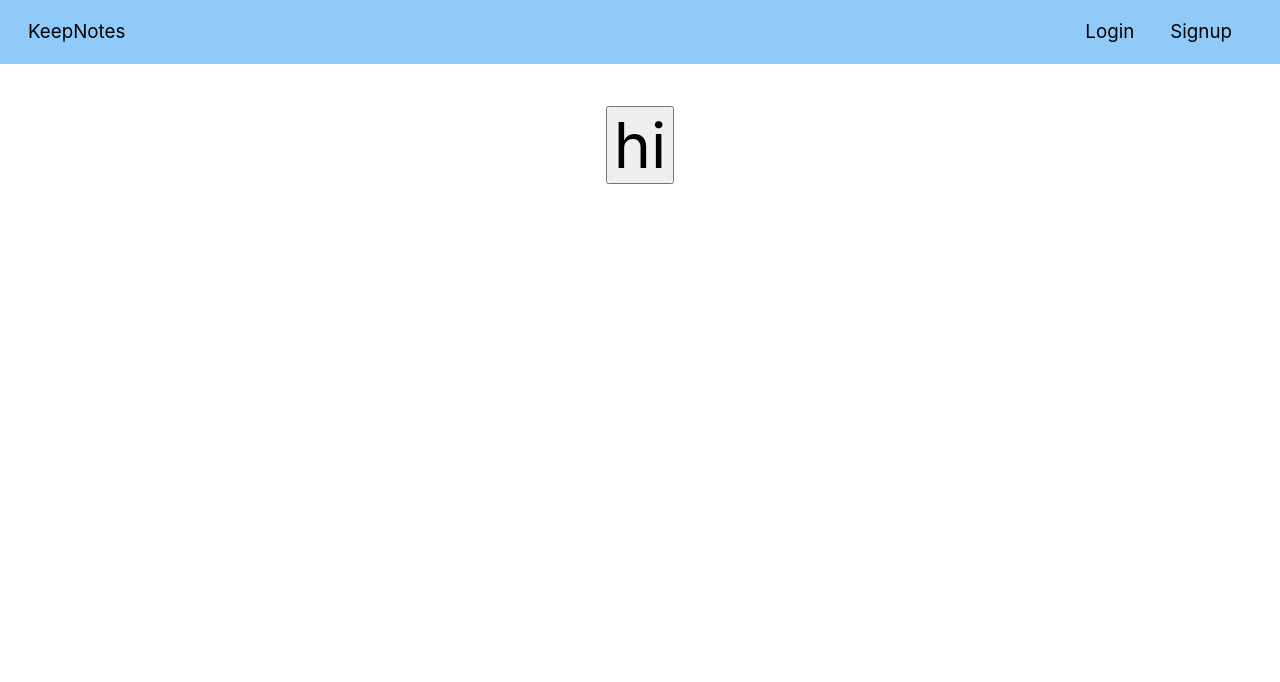
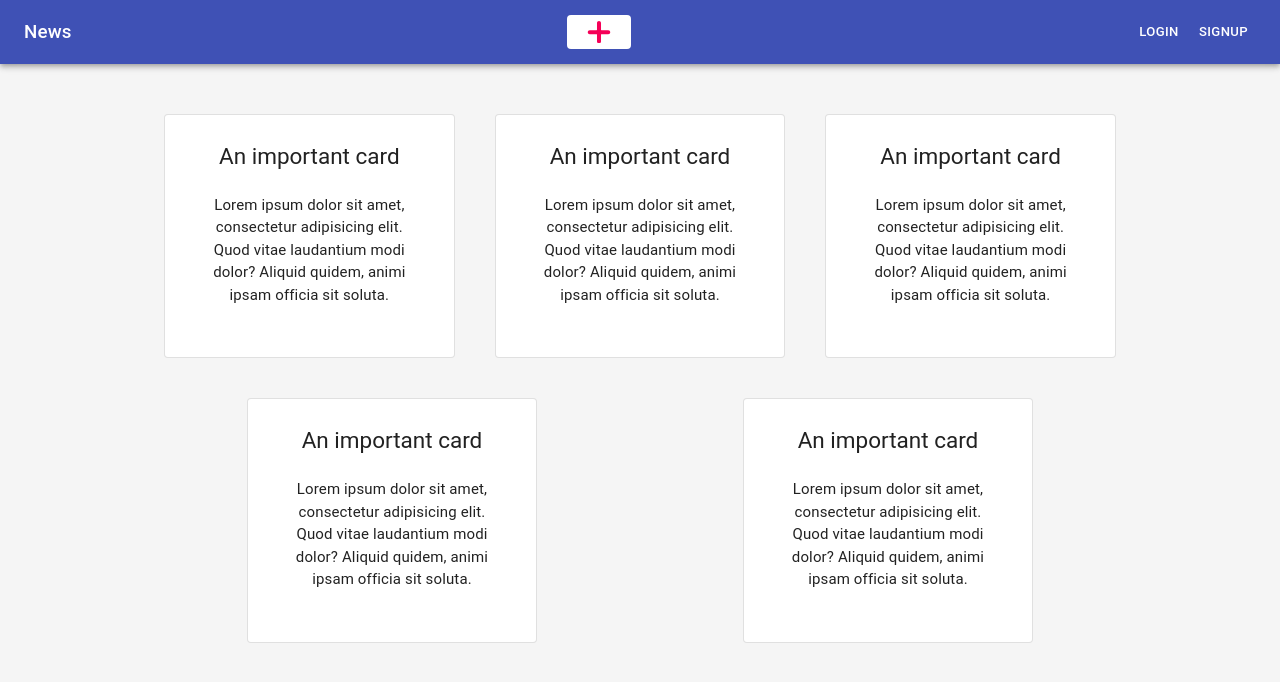
Before and after one commit to abhishekjain35/TakeNotes, a React (Create React App) app: page / in a window 1280 px wide. Shown: the top 682 px of the page. Built offline with nearby package versions, Linux system fonts and the light colour scheme; the HTML template or start-up script is replaced by a standard one.

Commit message:
Added card for notes and redesigned using material-ui

```diff
--- a/package.json
+++ b/package.json
@@ -5,6 +5,7 @@
   "dependencies": {
     "@emotion/core": "^10.0.28",
     "@emotion/styled": "^10.0.27",
+    "@material-ui/core": "^4.11.0",
     "@testing-library/jest-dom": "^4.2.4",
     "@testing-library/react": "^9.5.0",
     "@testing-library/user-event": "^7.2.1",
--- /dev/null
+++ b/src/components/home/card.js
@@ -0,0 +1,43 @@
+import React from 'react';
+import { makeStyles } from '@material-ui/core/styles';
+import Card from '@material-ui/core/Card';
+import CardContent from '@material-ui/core/CardContent';
+import Typography from '@material-ui/core/Typography';
+
+const useStyles = makeStyles({
+  root: {
+    minWidth: 275,
+    // display: "flex",
+    // justifyContent: "flex-start"
+  },
+  bullet: {
+    display: 'inline-block',
+    margin: '0 2px',
+    transform: 'scale(0.8)',
+  },
+  title: {
+    //   borderBottom: "1px solid blue"
+    marginTop: "10px"
+  },
+  pos: {
+    marginBottom: 12,
+    padding: "15px"
+  },
+});
+
+export default function SimpleCard({title, content}) {
+  const classes = useStyles();
+
+  return (
+    <Card className={classes.root} variant="outlined">
+      <CardContent>
+        <Typography variant="h5" className={classes.title} gutterBottom>
+          {title}
+        </Typography>
+        <Typography className={classes.pos} component="p">
+          {content}
+        </Typography>
+      </CardContent>
+    </Card>
+  );
+}
--- a/src/components/home/index.js
+++ b/src/components/home/index.js
@@ -1,10 +1,60 @@
 import React from "react";
+import SimpleCard from "./card";
+import { makeStyles } from '@material-ui/core/styles';
+import Grid from "@material-ui/core/Grid";
 
 const Home = () => {
+    const testData = [
+        {
+            title: "An important card",
+            content:
+                "Lorem ipsum dolor sit amet, consectetur adipisicing elit. Quod vitae laudantium modi dolor? Aliquid quidem, animi ipsam officia sit soluta.",
+        },
+        {
+            title: "An important card",
+            content:
+                "Lorem ipsum dolor sit amet, consectetur adipisicing elit. Quod vitae laudantium modi dolor? Aliquid quidem, animi ipsam officia sit soluta.",
+        },
+        {
+            title: "An important card",
+            content:
+                "Lorem ipsum dolor sit amet, consectetur adipisicing elit. Quod vitae laudantium modi dolor? Aliquid quidem, animi ipsam officia sit soluta.",
+        },
+        {
+            title: "An important card",
+            content:
+                "Lorem ipsum dolor sit amet, consectetur adipisicing elit. Quod vitae laudantium modi dolor? Aliquid quidem, animi ipsam officia sit soluta.",
+        },
+        {
+            title: "An important card",
+            content:
+                "Lorem ipsum dolor sit amet, consectetur adipisicing elit. Quod vitae laudantium modi dolor? Aliquid quidem, animi ipsam officia sit soluta.",
+        },
+    ];
+
+    const useStyles = makeStyles({
+
+    })
+
     return (
-        <h1>
-            <button>hi</button>
-        </h1>
+        <div style={{width: "90%", margin: "auto"}}>
+            <Grid
+                style={{ padding: "50px 100px" }}
+                container
+                justify="space-around"
+                justify-xs="center"
+                spacing={5}
+            >
+                {testData.map((ele, index) => (
+                    <Grid key={index} item xs={8} lg={4}>
+                        <SimpleCard
+                            title={ele.title}
+                            content={ele.content}
+                        ></SimpleCard>
+                    </Grid>
+                ))}
+            </Grid>
+        </div>
     );
 };
 
--- a/src/components/navbar/index.js
+++ b/src/components/navbar/index.js
@@ -1,21 +1,78 @@
 import React from "react";
-import { NavContainer, Button, FormDiv } from "./styles/NavContainer.js";
+import { makeStyles } from "@material-ui/core/styles";
+import AppBar from "@material-ui/core/AppBar";
+import Toolbar from "@material-ui/core/Toolbar";
+import Typography from "@material-ui/core/Typography";
+import Button from "@material-ui/core/Button";
 import { Link } from "react-router-dom";
+import SvgIcon from "@material-ui/core/SvgIcon";
 
-const Navbar = () => {
+const useStyles = makeStyles((theme) => ({
+    root: {
+        flexGrow: 1,
+    },
+    svg: {
+        flexGrow: 1,
+        textAlign: "left"
+    },
+    menuButton: {
+        marginRight: theme.spacing(2),
+        flexGrow: 1,
+        // alignContent: "flex-start",
+        textAlign: "left",
+    },
+    formButton: {
+        "&:focus": {
+            backgroundColor: "inherit",
+        },
+    },
+    link: {
+        color: "inherit",
+    },
+    flexDiv: {
+        display: "flex",
+        justifyContent: "flex-start"
+    }
+}));
+
+export default function ButtonAppBar() {
+    const classes = useStyles();
+
     return (
-        <NavContainer>
-            <Link to="/"><Button>KeepNotes</Button></Link>
-            <FormDiv>
-                <Link to="/login">
-                    <Button>Login</Button>
-                </Link>
-                <Link to="/signup">
-                    <Button>Signup</Button>
-                </Link>
-            </FormDiv>
-        </NavContainer>
+        <div className={classes.root}>
+            <AppBar position="static">
+                <Toolbar>
+                    <Typography variant="h6" className={classes.menuButton}>
+                        <Link className={classes.link} color="inherit" to="/">
+                            News
+                        </Link>
+                    </Typography>
+                        <div className={classes.flexDiv} className={classes.menuButton}>
+                            <Button style={{backgroundColor: "white"}}>
+                                <SvgIcon
+                                    color="secondary"
+                                    height="448pt"
+                                    viewBox="0 0 448 448"
+                                    width="448pt"
+                                    xmlns="http://www.w3.org/2000/svg"
+                                    className={classes.svg}
+                                >
+                                    <path d="m408 184h-136c-4.417969 0-8-3.582031-8-8v-136c0-22.089844-17.910156-40-40-40s-40 17.910156-40 40v136c0 4.417969-3.582031 8-8 8h-136c-22.089844 0-40 17.910156-40 40s17.910156 40 40 40h136c4.417969 0 8 3.582031 8 8v136c0 22.089844 17.910156 40 40 40s40-17.910156 40-40v-136c0-4.417969 3.582031-8 8-8h136c22.089844 0 40-17.910156 40-40s-17.910156-40-40-40zm0 0" />
+                                </SvgIcon>
+                            </Button>
+                        </div>
+                    <Link className={classes.link} color="inherit" to="/login">
+                        <Button className={classes.formButton} color="inherit">
+                            Login
+                        </Button>
+                    </Link>
+                    <Link className={classes.link} color="inherit" to="/signup">
+                        <Button className={classes.formButton} color="inherit">
+                            Signup
+                        </Button>
+                    </Link>
+                </Toolbar>
+            </AppBar>
+        </div>
     );
-};
-
-export default Navbar;
+}
--- a/src/components/navbar/styles/NavContainer.js
+++ b/src/components/navbar/styles/NavContainer.js
@@ -5,11 +5,8 @@ export const NavContainer = styled.div`
     background-color: #90caf9;
     display: flex;
     justify-content: space-between;
-    @media (min-width: 600px) {
-        min-height: 64px;
-    }
+    min-height: 64px;
     align-items: center;
-    padding: 10px;
 `;
 
 export const Button = styled.button`
--- a/src/index.css
+++ b/src/index.css
@@ -5,6 +5,7 @@ body {
     sans-serif;
   -webkit-font-smoothing: antialiased;
   -moz-osx-font-smoothing: grayscale;
+  background-color: #f5f5f5;
 }
 
 code {
```
Also changed, not shown: 1 other file (tests, documents, lock files or other folders).
